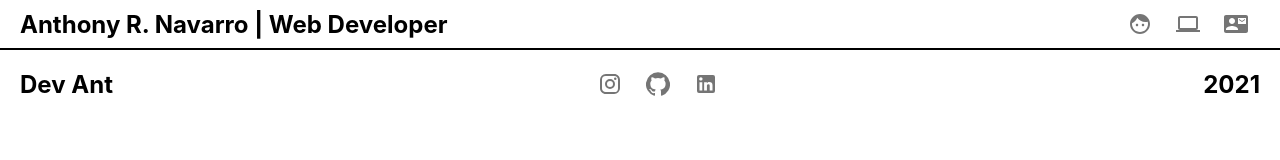
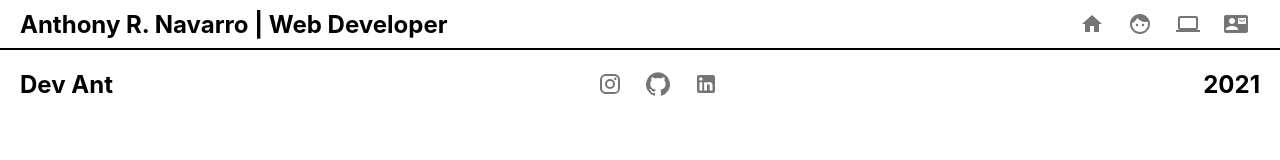
Before and after one commit to arn-foto/P33P, a React (Create React App) app: page / in a window 1280 px wide. Shown: the top 160 px of the page. Built offline with nearby package versions, Linux system fonts and the light colour scheme.

Commit message:
+ Connect routes

```diff
--- a/src/Js/Header.js
+++ b/src/Js/Header.js
@@ -1,8 +1,10 @@
 import React from "react";
 import "../styles/Header.css";
+
 import { useHistory } from "react-router-dom";
 import { IconButton } from "@material-ui/core";
 import FaceIcon from "@material-ui/icons/Face";
+import HomeIcon from "@material-ui/icons/Home";
 import ComputerIcon from "@material-ui/icons/Computer";
 import ContactMailIcon from "@material-ui/icons/ContactMail";
 
@@ -16,6 +18,9 @@ function Header() {
 			</div>
 			<div className="header__middle"></div>
 			<div className="header__right">
+				<IconButton onClick={() => history.push("/")}>
+					<HomeIcon />
+				</IconButton>
 				<IconButton onClick={() => history.push("/about")}>
 					<FaceIcon />
 				</IconButton>
```
Also changed, not shown: src/Js/Contact.js (added, +25 -0 lines), 1 other file (tests, documents, lock files or other folders).
